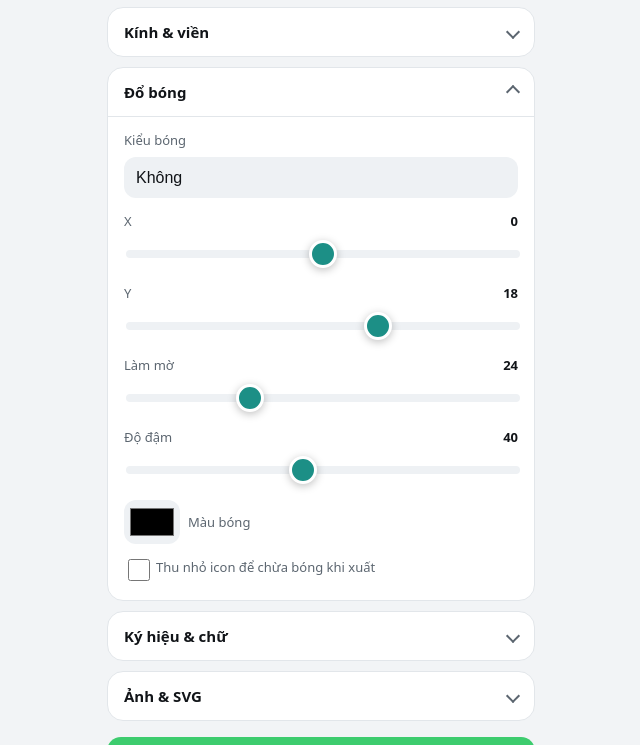
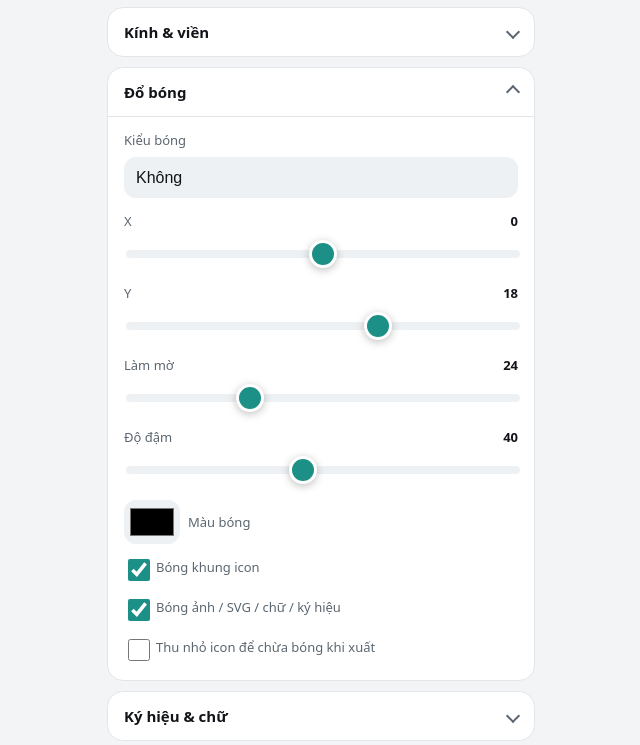
Before and after one commit to dammeiosvn/iCon-Tool, a plain HTML site: page index.html in a window 1280 px wide. Both pictures are taken after a click on the heading "Đổ bóng". Shown: the part 676-1421 px from the top of the page, without its empty margins (319-959 px from the left). Drawn offline with Linux system fonts and the light colour scheme.

Commit message:
Update index.html

```diff
--- a/index.html
+++ b/index.html
@@ -131,6 +131,14 @@
             <span>Màu bóng</span>
           </label>
           <label class="check">
+            <input id="shadowFrame" type="checkbox" checked>
+            <span>Bóng khung icon</span>
+          </label>
+          <label class="check">
+            <input id="shadowContent" type="checkbox" checked>
+            <span>Bóng ảnh / SVG / chữ / ký hiệu</span>
+          </label>
+          <label class="check">
             <input id="bakeShadow" type="checkbox">
             <span>Thu nhỏ icon để chừa bóng khi xuất</span>
           </label>
```
